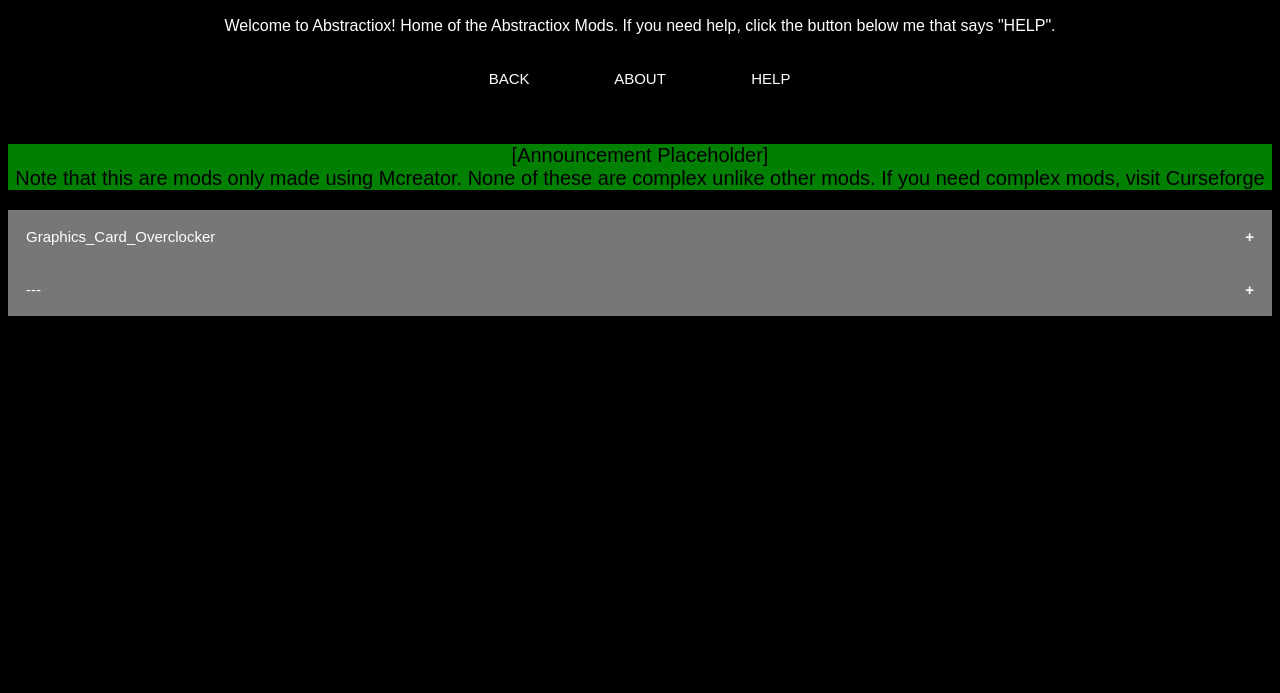
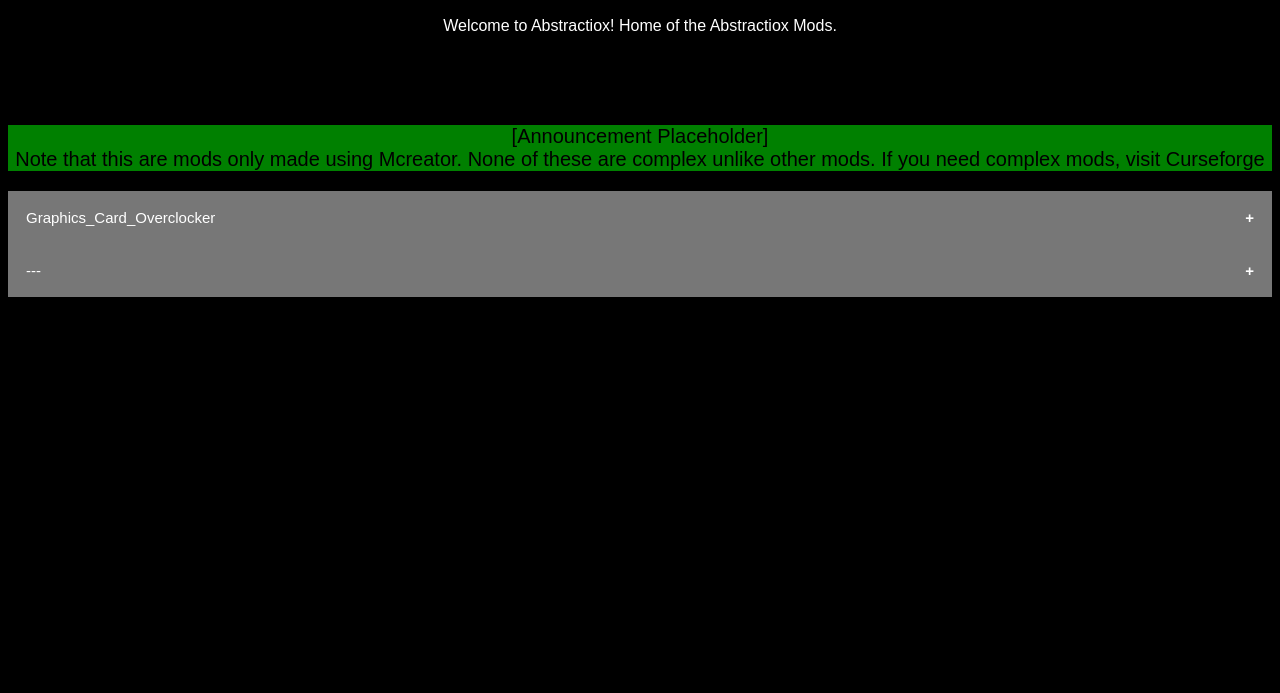
Before and after one commit to Abstractiox/Abstractiox_Mods_Mod, a plain HTML site: page index.html in a window 1280 px wide. Shown: the part 107-800 px from the top of the page. Drawn offline with Linux system fonts and the light colour scheme.

Commit message:
Update index.html

```diff
--- a/index.html
+++ b/index.html
@@ -12,16 +12,13 @@
         <div class="fontedPs">
             <center>
                 <p>
-               Welcome to Abstractiox! Home of the Abstractiox Mods. If you need help, click the button below me that says "HELP".
-
+               Welcome to Abstractiox! Home of the Abstractiox Mods.
 
                 <br>
                 </p>
                 <br>
                 <div class="container">
-                    <button class="Mods" onclick="goto12()">BACK</button>
-                    <button class="About">ABOUT</button>
-                    <button class="Help">HELP</button>
+
                 </div>
                 <br>
                 <br>
```
